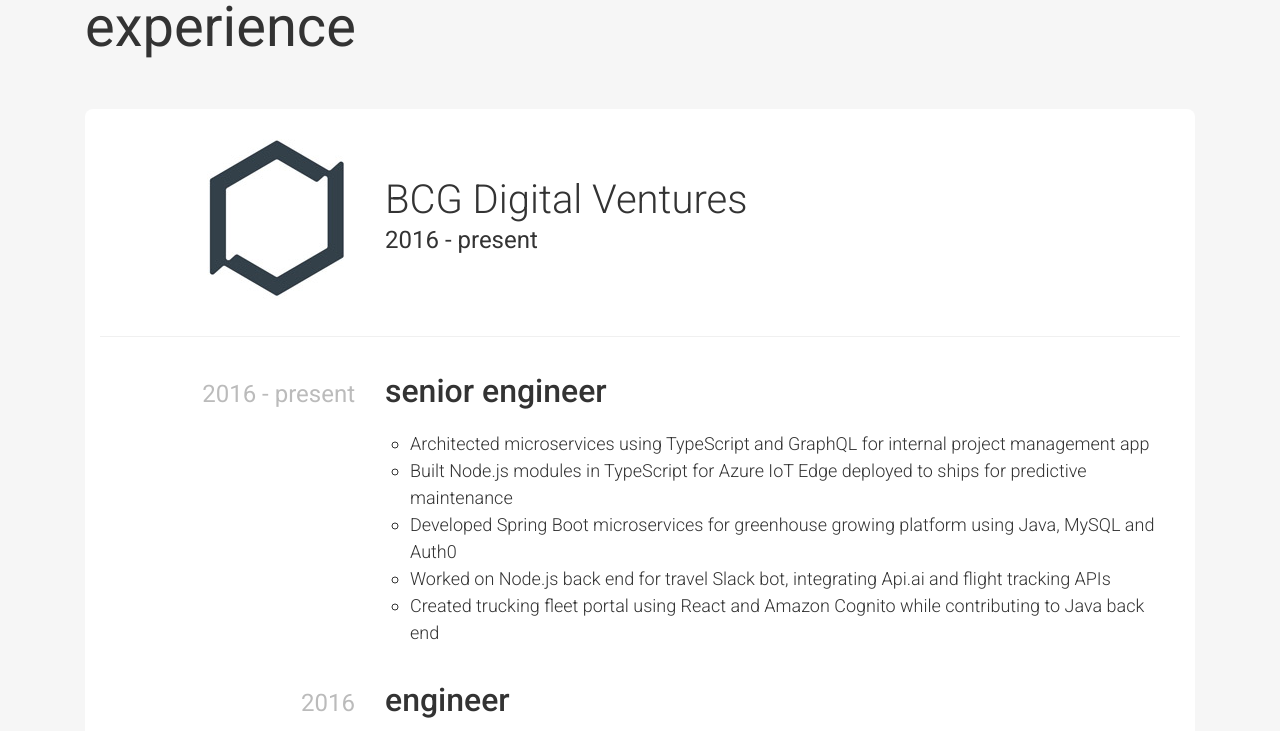
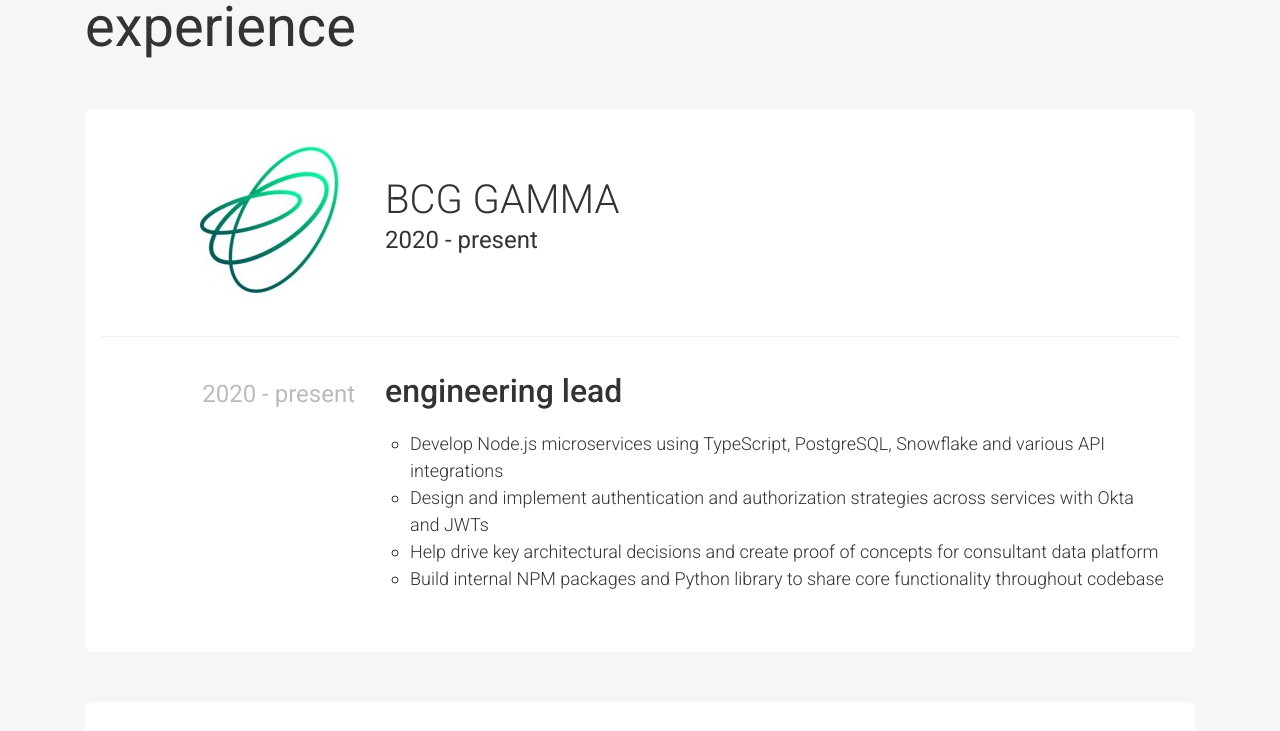
Before and after one commit to belting/brian, a React (Create React App) app: page / in a window 1280 px wide. Shown: the part 720-1451 px from the top of the page. Built offline with nearby package versions, Linux system fonts and the light colour scheme.

Commit message:
Added BCG GAMMA experience

```diff
--- a/src/components/Experience/Experience.tsx
+++ b/src/components/Experience/Experience.tsx
@@ -1,12 +1,16 @@
 import React from 'react';
 import "./Experience.css";
 import bcgdvLogo from "../../images/bcgdv.jpg";
+import bcgGammaLogo from "../../images/bcg-gamma.jpg";
 import shareInteractiveLogo from "../../images/share-interactive.jpg";
 import zantlerLogo from "../../images/zantler.jpg";
 
-const BCGDV_IMAGE_KEY = "bcgdv";
-const SHARE_INTERACTIVE_IMAGE_KEY = "share-interactive";
-const ZANTLER_IMAGE_KEY = "zantler";
+enum ImageKey {
+  BCG_GAMMA = "bcg-gamma",
+  BCGDV = "bcgdv",
+  SHARE_INTERACTIVE = "share-interactive",
+  ZANTLER = "zantler"
+}
 
 interface ICompany {
   name: string;
@@ -31,11 +35,13 @@
 
 const getImage = (imageKey: string) => {
   switch (imageKey) {
-    case BCGDV_IMAGE_KEY:
+    case ImageKey.BCG_GAMMA:
+      return bcgGammaLogo;
+    case ImageKey.BCGDV:
       return bcgdvLogo;
-    case SHARE_INTERACTIVE_IMAGE_KEY:
+    case ImageKey.SHARE_INTERACTIVE:
       return shareInteractiveLogo;
-    case ZANTLER_IMAGE_KEY:
+    case ImageKey.ZANTLER:
       return zantlerLogo;
     default:
       throw new Error(`Image with key ${imageKey} not found`);
--- a/src/components/Footer/Footer.tsx
+++ b/src/components/Footer/Footer.tsx
@@ -6,7 +6,7 @@
     <div className="container">
       <div className="row">
         <div className="col-12">
-          <span className="copyright">&copy; 2020 Brian Elting</span>
+          <span className="copyright">&copy; 2022 Brian Elting</span>
           <a className="source" href="https://github.com/belting/brian" target="_blank" rel="noopener noreferrer">View Source</a>
         </div>
       </div>
--- a/src/data/content.json
+++ b/src/data/content.json
@@ -23,12 +23,29 @@
   },
   "experience": [{
       "company": {
+        "imageKey": "bcg-gamma",
+        "name": "BCG GAMMA",
+        "dates": "2020 - present"
+      },
+      "positions": [{
+        "dates": "2020 - present",
+        "title": "Engineering Lead",
+        "bullets": [
+          "Develop Node.js microservices using TypeScript, PostgreSQL, Snowflake and various API integrations",
+          "Design and implement authentication and authorization strategies across services with Okta and JWTs",
+          "Help drive key architectural decisions and create proof of concepts for consultant data platform",
+          "Build internal NPM packages and Python library to share core functionality throughout codebase"
+        ]
+      }]
+    },
+    {
+      "company": {
         "imageKey": "bcgdv",
         "name": "BCG Digital Ventures",
-        "dates": "2016 - present"
+        "dates": "2016 - 2020"
       },
       "positions": [{
-          "dates": "2016 - present",
+          "dates": "2016 - 2020",
           "title": "Senior Engineer",
           "bullets": [
             "Architected microservices using TypeScript and GraphQL for internal project management app",
@@ -129,20 +146,8 @@
     }
   ],
   "skills": [{
-      "name": "Java",
+      "name": "TypeScript",
       "level": 5
-    },
-    {
-      "name": "Kotlin",
-      "level": 4
-    },
-    {
-      "name": "Spring Boot",
-      "level": 3
-    },
-    {
-      "name": "TypeScript",
-      "level": 4
     },
     {
       "name": "JavaScript",
@@ -153,6 +158,18 @@
       "level": 5
     },
     {
+      "name": "Java",
+      "level": 4
+    },
+    {
+      "name": "Kotlin",
+      "level": 3
+    },
+    {
+      "name": "Spring Boot",
+      "level": 3
+    },
+    {
       "name": "GraphQL",
       "level": 4
     },
@@ -161,11 +178,15 @@
       "level": 3
     },
     {
+      "name": "Python",
+      "level": 2
+    },
+    {
       "name": "C#",
       "level": 2
     },
     {
-      "name": "MongoDB",
+      "name": "PostgreSQL",
       "level": 4
     },
     {
@@ -173,8 +194,24 @@
       "level": 3
     },
     {
+      "name": "Snowflake",
+      "level": 3
+    },
+    {
+      "name": "MongoDB",
+      "level": 3
+    },
+    {
+      "name": "Redis",
+      "level": 3
+    },
+    {
       "name": "AWS",
       "level": 2
+    },
+    {
+      "name": "Azure",
+      "level": 3
     },
     {
       "name": "CSS",
@@ -186,6 +223,10 @@
     },
     {
       "name": "Docker",
+      "level": 3
+    },
+    {
+      "name": "Kubernetes",
       "level": 2
     },
     {
```
Also changed, not shown: src/images/bcg-gamma.jpg (added).
